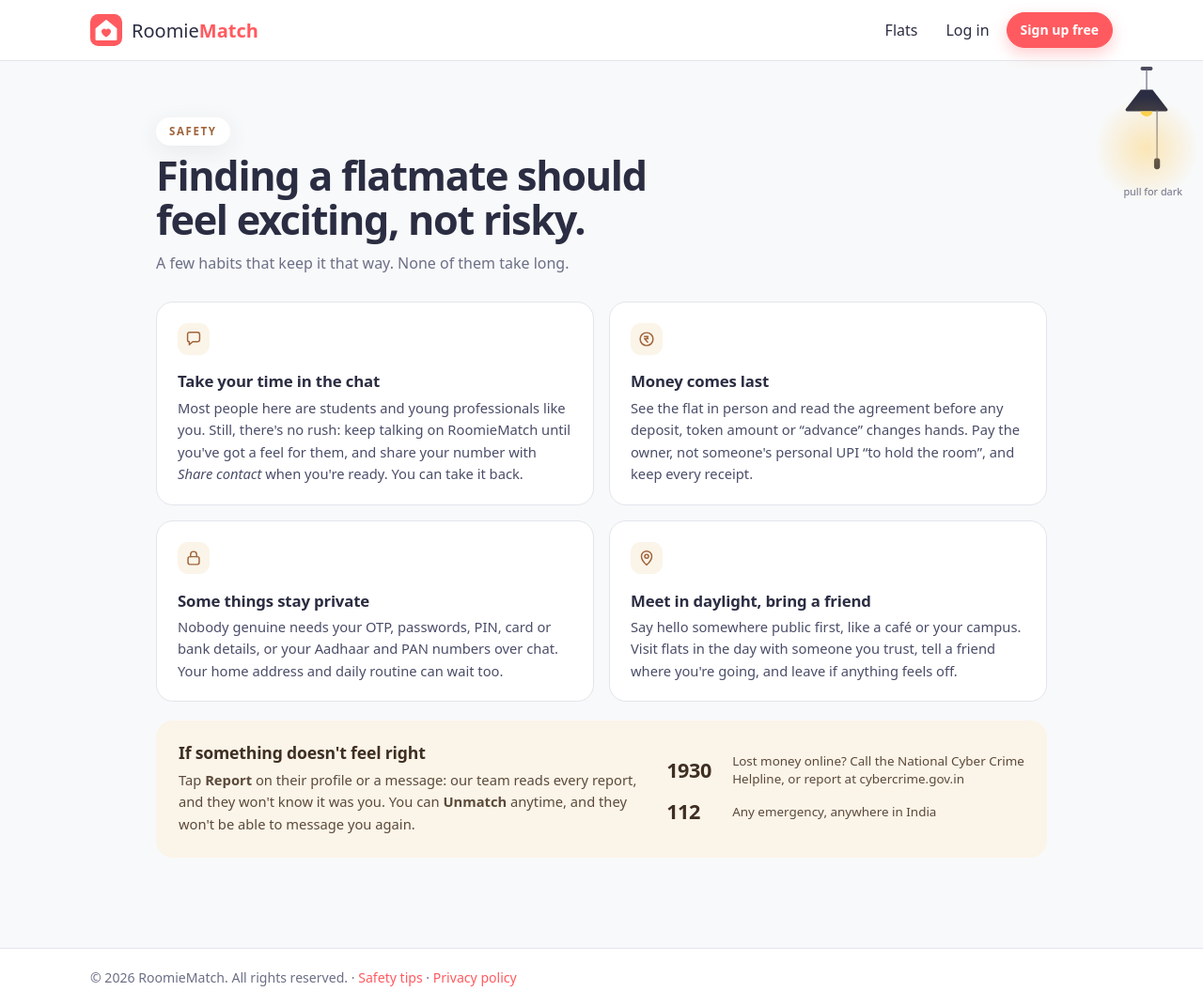
After one commit to i25aaryat-collab/TEST-1, a PHP site: page /roommate-match/safety.php in a window 1280 px wide. The commit adds this page. Shown: the whole page at 94% size. Run offline with PHP 8.4, Linux system fonts and the light colour scheme; some libraries are stand-ins or nearby versions.

Commit message:
Chat safety: pinned note in every chat, gentle check before sharing numbers/UPI/OTP, heads-up under money or OTP requests, Safety tips page
Co-Authored-By: Claude Opus 5.5 <noreply@anthropic.com>
Claude-Session: https://claude.ai/code/session_017xsq8mDj58HhyYqQzrdDp6

```diff
--- a/chat/conversation.php
+++ b/chat/conversation.php
@@ -67,6 +67,7 @@ require __DIR__ . '/../includes/header.php';
                 <strong><?= e($match['other_name']) ?></strong>
                 <span class="small live-dot">Live chat</span>
             </div>
+            <button type="button" class="btn btn-ghost btn-sm icon-btn js-safety-open" aria-label="Safety tips" title="Safety tips"><svg viewBox="0 0 24 24" width="18" height="18" aria-hidden="true"><path d="M12 2.5 5 5.2v5.6c0 4.5 3 8.4 7 9.7 4-1.3 7-5.2 7-9.7V5.2l-7-2.7Z" fill="none" stroke="currentColor" stroke-width="1.8" stroke-linejoin="round"/></svg></button>
             <a class="btn btn-ghost btn-sm" href="<?= e(url('profile/view_profile.php?id=' . (int) $match['other_id'])) ?>">Profile</a>
             <form method="post" action="<?= e(url('chat/unmatch.php')) ?>"
                   data-confirm="Unmatch <?= e($firstName) ?>? The chat and all its messages will be deleted for both of you."
@@ -78,6 +79,7 @@ require __DIR__ . '/../includes/header.php';
         </div>
 
         <?php require __DIR__ . '/_connection_panel.php'; ?>
+        <?php require __DIR__ . '/../includes/_chat_safety.php'; ?>
 
         <!-- Messages: drawn by PHP first, then kept up to date by JavaScript -->
         <div class="chat-messages" id="chat-messages" role="log" aria-live="polite" aria-label="Messages">
@@ -410,4 +412,5 @@ poll();
 setInterval(poll, 1500);
 </script>
 HTML;
+$extraScripts .= '<script src="' . e(url('js/chat-safety.js')) . '?v=1" defer></script>';
 require __DIR__ . '/../includes/footer.php';
--- a/communities/chat.php
+++ b/communities/chat.php
@@ -102,8 +102,10 @@ require __DIR__ . '/../includes/header.php';
                 <strong><?= e($c['name']) ?></strong>
                 <span class="small muted"><?= $members ?> member<?= $members === 1 ? '' : 's' ?> · group chat</span>
             </div>
+            <button type="button" class="btn btn-ghost btn-sm icon-btn js-safety-open" aria-label="Safety tips" title="Safety tips"><svg viewBox="0 0 24 24" width="18" height="18" aria-hidden="true"><path d="M12 2.5 5 5.2v5.6c0 4.5 3 8.4 7 9.7 4-1.3 7-5.2 7-9.7V5.2l-7-2.7Z" fill="none" stroke="currentColor" stroke-width="1.8" stroke-linejoin="round"/></svg></button>
         </div>
 
+        <?php require __DIR__ . '/../includes/_chat_safety.php'; ?>
         <div class="chat-messages" id="chat-messages" role="log" aria-live="polite" aria-label="Messages"></div>
 
         <div class="picker" id="picker" hidden>
@@ -235,4 +237,5 @@ $extraScripts = <<<HTML
 })();
 </script>
 HTML;
+$extraScripts .= '<script src="' . e(url('js/chat-safety.js')) . '?v=1" defer></script>';
 require __DIR__ . '/../includes/footer.php';
--- a/css/style.css
+++ b/css/style.css
@@ -1296,3 +1296,57 @@ html[data-theme="dark"] .household-status.is-settled { background: rgba(43, 182,
 
 /* Easier to tap on phones */
 .score-why a.small, .why-modal a.small, .tq-skip { display: inline-block; padding: 5px 0; min-height: 24px; }
+
+/* Chat safety: a quiet pinned note, a gentle check before sending, a soft heads-up under risky messages */
+.safety-strip { background: var(--chat-surface); padding: 14px 16px 2px; }
+.safety-strip[hidden] { display: none; }
+.safety-note { position: relative; display: flex; gap: 10px; align-items: flex-start; margin: 0 auto; max-width: 460px;
+  padding: 12px 34px 12px 14px; border-radius: 14px; background: #FBF4E8; color: #5B4A3A; font-size: .82rem; line-height: 1.5;
+  box-shadow: 0 1px 0 rgba(91, 74, 58, .08); animation: safetyIn .5s var(--ease-out) both; }
+.safety-note p { margin: 0; }
+.safety-note strong { display: block; color: #3E2F22; font-size: .86rem; margin-bottom: 2px; letter-spacing: -.005em; }
+.safety-note a { color: #A0643B; font-weight: 600; white-space: nowrap; }
+.safety-shield { width: 18px; height: 18px; flex-shrink: 0; margin-top: 2px; fill: #E9C79F; }
+.safety-x { position: absolute; top: 6px; right: 6px; width: 28px; height: 28px; border: 0; border-radius: 50%; background: none; color: #A08A75; font-size: 1.15rem; line-height: 1; cursor: pointer; }
+.safety-x:hover { background: rgba(160, 138, 117, .14); }
+html[data-theme="dark"] .safety-note { background: #2A241D; color: #CDBBA6; box-shadow: none; }
+html[data-theme="dark"] .safety-note strong { color: #F0E2CF; }
+html[data-theme="dark"] .safety-note a { color: #E7B17E; }
+html[data-theme="dark"] .safety-shield { fill: #6B5640; }
+@keyframes safetyIn { from { opacity: 0; transform: translateY(-4px); } }
+.icon-btn { display: inline-grid; place-items: center; width: 36px; height: 36px; padding: 0; }
+
+.safety-nudge { margin: 0 12px 8px; padding: 10px 12px 10px 14px; border-radius: 14px 14px 14px 4px; background: #FBF4E8; color: #5B4A3A;
+  font-size: .84rem; display: flex; align-items: center; gap: 12px; flex-wrap: wrap; animation: safetyIn .3s var(--ease-out) both; }
+.safety-nudge[hidden] { display: none; }
+.safety-nudge p { margin: 0; flex: 1; min-width: 180px; }
+.safety-nudge strong { color: #3E2F22; }
+.safety-nudge .btn-row { gap: 6px; }
+html[data-theme="dark"] .safety-nudge { background: #2A241D; color: #CDBBA6; }
+html[data-theme="dark"] .safety-nudge strong { color: #F0E2CF; }
+
+.bubble-row.has-flag { align-content: flex-start; }
+.safety-flag { flex-basis: 100%; margin: 4px 0 2px 6px; font-size: .74rem; font-style: italic; color: #A0643B; max-width: 75%; }
+html[data-theme="dark"] .safety-flag { color: #E7B17E; }
+
+/* Safety page */
+.safety-page { max-width: 980px; padding-top: 24px; padding-bottom: 48px; }
+.safety-hero { max-width: 640px; margin: 12px 0 28px; }
+.safety-hero .eyebrow { text-transform: uppercase; letter-spacing: .14em; font-size: .72rem; font-weight: 700; color: #A0643B; margin: 0 0 8px; }
+.safety-hero h1 { font-size: clamp(1.8rem, 4.4vw, 2.7rem); letter-spacing: -.03em; line-height: 1.1; margin: 0 0 10px; text-wrap: balance; }
+.safety-grid { display: grid; grid-template-columns: repeat(2, minmax(0, 1fr)); gap: 16px; }
+@media (max-width: 680px) { .safety-grid { grid-template-columns: 1fr; } }
+.safety-tip { background: var(--white); border: 1px solid var(--border); border-radius: 18px; padding: 22px 22px 20px; }
+.safety-tip svg { width: 34px; height: 34px; padding: 6px; border-radius: 11px; background: #FBF4E8; fill: none; stroke: #A0643B; stroke-width: 1.6; stroke-linecap: round; stroke-linejoin: round; margin-bottom: 12px; }
+.safety-tip h2 { font-size: 1.05rem; margin: 0 0 6px; letter-spacing: -.01em; }
+.safety-tip p { margin: 0; color: var(--navy-soft); font-size: .92rem; line-height: 1.6; }
+.safety-help { margin-top: 20px; display: grid; grid-template-columns: 1.3fr 1fr; gap: 24px; align-items: center; padding: 24px; border-radius: 18px; background: #FBF4E8; color: #5B4A3A; }
+.safety-help h2 { font-size: 1.1rem; margin: 0 0 6px; color: #3E2F22; }
+.safety-help p { margin: 0; font-size: .92rem; line-height: 1.6; }
+.safety-numbers { display: grid; gap: 10px; }
+.safety-numbers div { display: flex; gap: 12px; align-items: center; font-size: .84rem; line-height: 1.4; }
+.safety-numbers span { font-size: 1.35rem; font-weight: 800; color: #3E2F22; min-width: 58px; letter-spacing: -.02em; }
+html[data-theme="dark"] .safety-tip svg { background: #2A241D; stroke: #E7B17E; }
+html[data-theme="dark"] .safety-help { background: #2A241D; color: #CDBBA6; }
+html[data-theme="dark"] .safety-help h2, html[data-theme="dark"] .safety-numbers span { color: #F0E2CF; }
+@media (max-width: 720px) { .safety-help { grid-template-columns: 1fr; } }
--- a/includes/footer.php
+++ b/includes/footer.php
@@ -11,7 +11,7 @@
 
 <footer class="site-footer">
     <div class="container footer-inner">
-        <p class="muted">© <?= date('Y') ?> RoomieMatch. All rights reserved. · <a href="<?= e(url('privacy.php')) ?>">Privacy policy</a></p>
+        <p class="muted">© <?= date('Y') ?> RoomieMatch. All rights reserved. · <a href="<?= e(url('safety.php')) ?>">Safety tips</a> · <a href="<?= e(url('privacy.php')) ?>">Privacy policy</a></p>
     </div>
 </footer>
 
--- /dev/null
+++ b/safety.php
@@ -0,0 +1,54 @@
+<?php
+/* ==========================================================================
+ * safety.php  —  Owner: M5 (Chat and admin)
+ * Safety tips for meeting flatmates and renting, linked from every chat and
+ * the footer. Public: anyone can read it before signing up.
+ * ========================================================================== */
+require_once __DIR__ . '/config/db.php';
+require_once __DIR__ . '/includes/auth_check.php';
+
+$tips = [
+    ['chat', 'Take your time in the chat', "Most people here are students and young professionals like you. Still, there's no rush: keep talking on RoomieMatch until you've got a feel for them, and share your number with <em>Share contact</em> when you're ready. You can take it back."],
+    ['coin', 'Money comes last', "See the flat in person and read the agreement before any deposit, token amount or “advance” changes hands. Pay the owner, not someone's personal UPI “to hold the room”, and keep every receipt."],
+    ['lock', 'Some things stay private', "Nobody genuine needs your OTP, passwords, PIN, card or bank details, or your Aadhaar and PAN numbers over chat. Your home address and daily routine can wait too."],
+    ['pin', 'Meet in daylight, bring a friend', "Say hello somewhere public first, like a café or your campus. Visit flats in the day with someone you trust, tell a friend where you're going, and leave if anything feels off."],
+];
+$icons = [
+    'chat' => '<path d="M5 6.5A2.5 2.5 0 0 1 7.5 4h9A2.5 2.5 0 0 1 19 6.5v6a2.5 2.5 0 0 1-2.5 2.5H11l-4 3.5V15h0A2 2 0 0 1 5 13Z"/>',
+    'coin' => '<circle cx="12" cy="12" r="7.5"/><path d="M9.5 9h4.2M9.5 11.5h4.2M12 9c1.6 0 1.6 2.5 0 2.5H9.6l3.6 4"/>',
+    'lock' => '<rect x="5.5" y="10.5" width="13" height="9" rx="2.2"/><path d="M8.5 10.5V8a3.5 3.5 0 0 1 7 0v2.5"/>',
+    'pin'  => '<path d="M12 20s-6-5.2-6-10a6 6 0 0 1 12 0c0 4.8-6 10-6 10Z"/><circle cx="12" cy="10" r="2.2"/>',
+];
+
+$pageTitle = 'Safety tips';
+require __DIR__ . '/includes/header.php';
+?>
+<div class="container safety-page">
+    <header class="safety-hero">
+        <p class="eyebrow">Safety</p>
+        <h1>Finding a flatmate should feel exciting, not risky.</h1>
+        <p class="muted">A few habits that keep it that way. None of them take long.</p>
+    </header>
+
+    <div class="safety-grid">
+        <?php foreach ($tips as [$icon, $title, $text]): ?>
+            <section class="safety-tip">
+                <svg viewBox="0 0 24 24" aria-hidden="true"><?= $icons[$icon] ?></svg>
+                <h2><?= e($title) ?></h2>
+                <p><?= $text ?></p>
+            </section>
+        <?php endforeach; ?>
+    </div>
+
+    <section class="safety-help">
+        <div>
+            <h2>If something doesn't feel right</h2>
+            <p>Tap <strong>Report</strong> on their profile or a message: our team reads every report, and they won't know it was you. You can <strong>Unmatch</strong> anytime, and they won't be able to message you again.</p>
+        </div>
+        <div class="safety-numbers">
+            <div><span>1930</span>Lost money online? Call the National Cyber Crime Helpline, or report at cybercrime.gov.in</div>
+            <div><span>112</span>Any emergency, anywhere in India</div>
+        </div>
+    </section>
+</div>
+<?php require __DIR__ . '/includes/footer.php'; ?>
```
Also changed, not shown: includes/_chat_safety.php (added, +13 -0 lines), js/chat-safety.js (added, +92 -0 lines).
